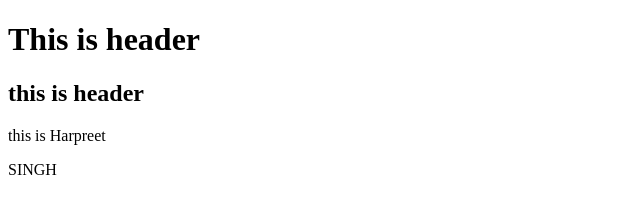
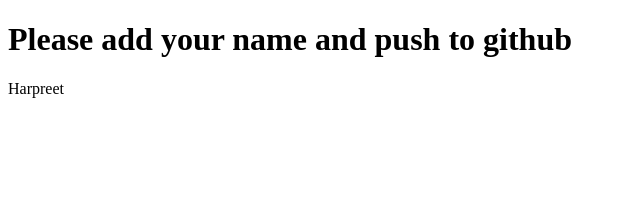
Before and after one commit to HarpreetSin/git-demo, a plain HTML site: page index.html in a window 1280 px wide. Shown: the whole page, without its empty margins (0-640 px from the left). Drawn offline with Linux system fonts and the light colour scheme.

Commit message:
first commit

```diff
--- a/index.html
+++ b/index.html
@@ -1,15 +1,13 @@
 <!DOCTYPE html>
 <html lang="en">
-  <head>
-    <meta charset="UTF-8" />
-    <meta http-equiv="X-UA-Compatible" content="IE=edge" />
-    <meta name="viewport" content="width=device-width, initial-scale=1.0" />
+<head>
+    <meta charset="UTF-8">
+    <meta http-equiv="X-UA-Compatible" content="IE=edge">
+    <meta name="viewport" content="width=device-width, initial-scale=1.0">
     <title>Document</title>
-  </head>
-  <body>
-    <h1>This is header</h1>
-    <h2>this is header</h2>
-    <p>this is Harpreet</p>
-    <p>SINGH</p>
-  </body>
+</head>
+<body>
+  <h1>Please add your name and push to github</h1>
+  <p>Harpreet</p>
+</body>
 </html>
```
